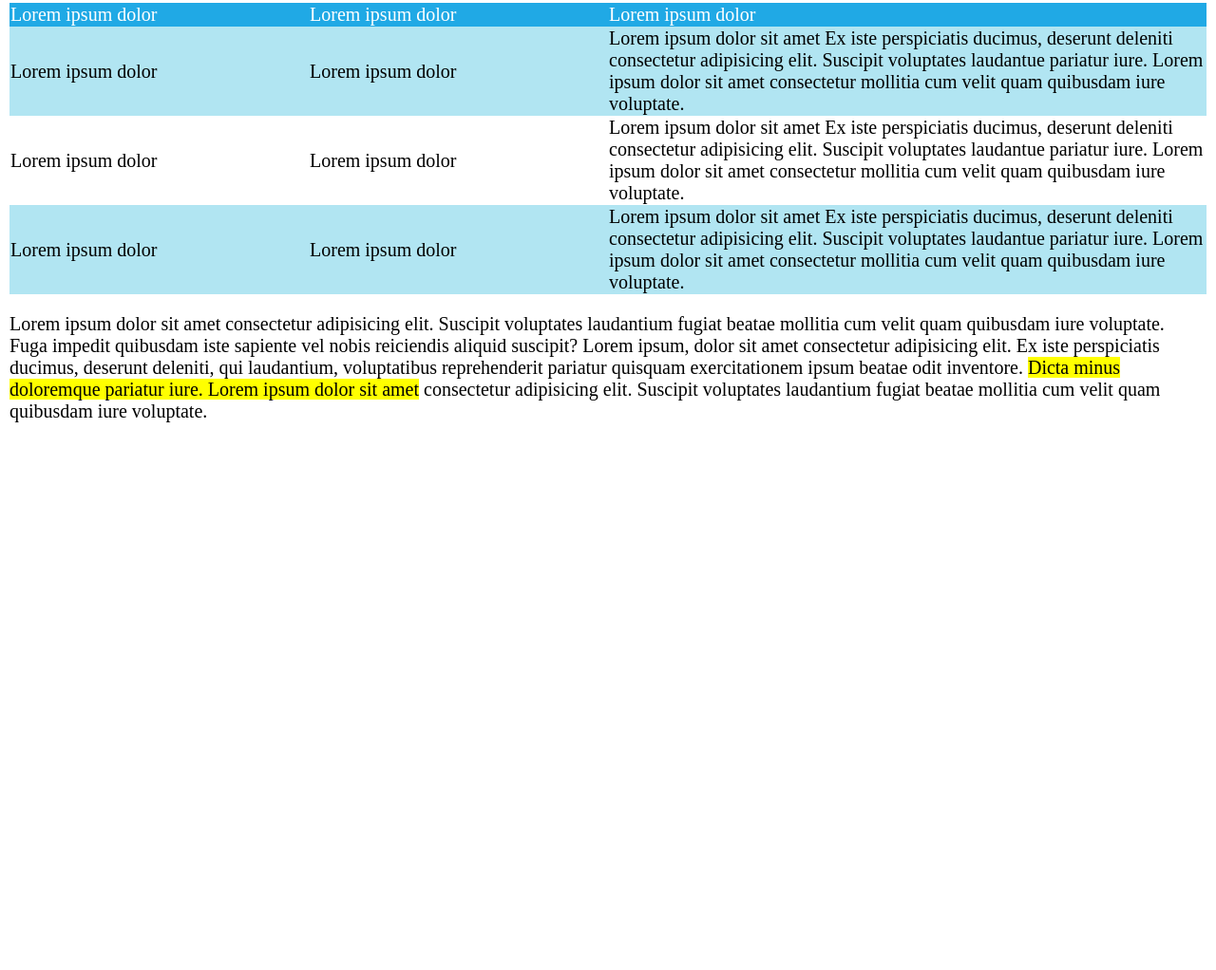
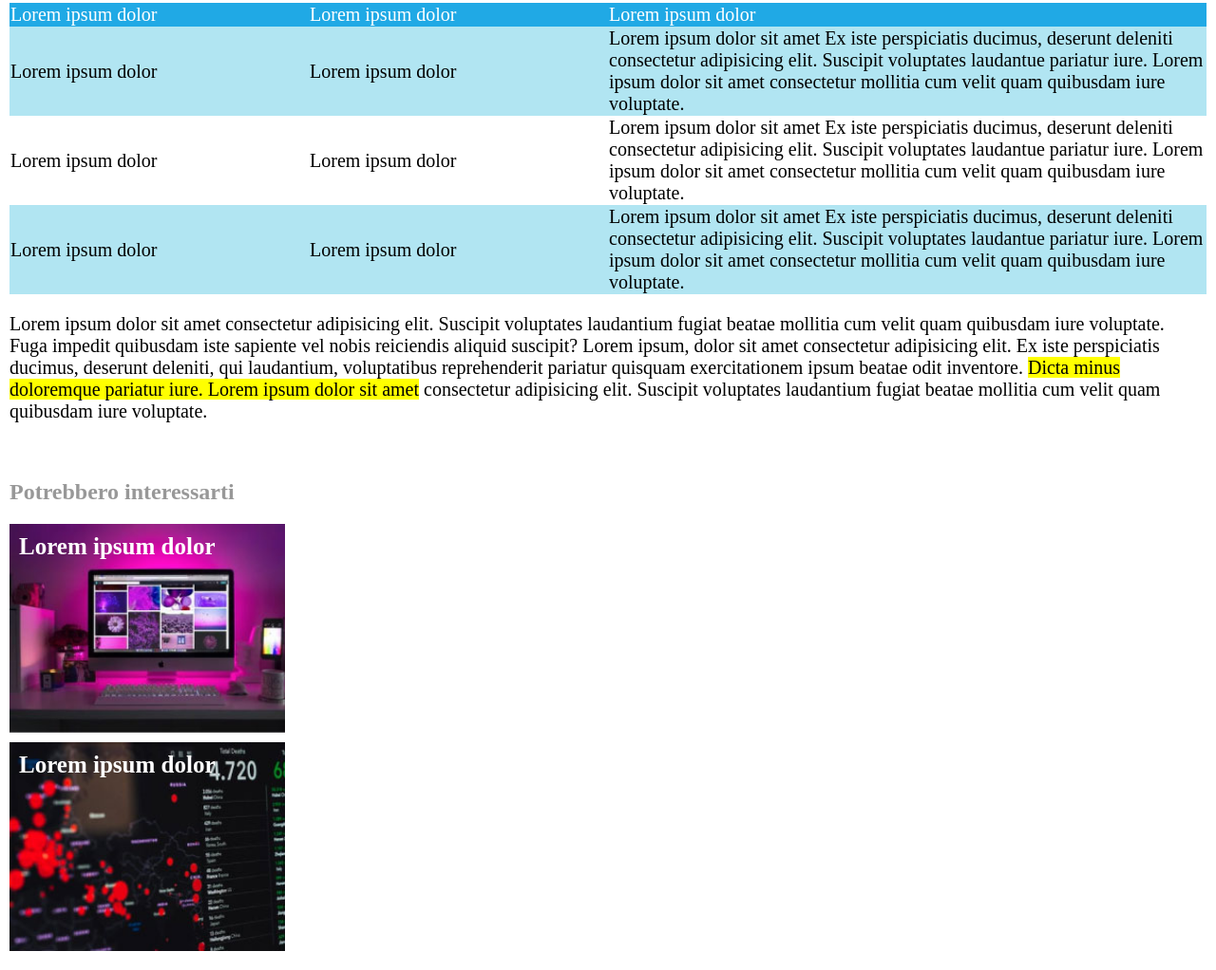
Before and after one commit to Broadcodes/html-css-booleaner, a plain HTML site: page index.html in a window 1280 px wide. Shown: the part 1704-2726 px from the top of the page at 95% size. Before the commit the page ends 2179 px from the top, so only its background shows below. Drawn offline with Linux system fonts and the light colour scheme.

Commit message:
Creazione footer con collegamenti esterni

```diff
--- a/css/style.css
+++ b/css/style.css
@@ -58,11 +58,11 @@ h1{
 }
 
 /* Main: Creazione testi */
-.testo_principale{
+.style_testo{
     padding: 10px;
 }
 
-.testo_principale .dimensione_testo{
+.style_testo .dimensione_testo{
     font-size: 20px;
     font-weight: 500;
 }
@@ -100,3 +100,37 @@ th{
 .colonna-3{
     width: 50%;
 }
+
+/* Footer: Creazione testo collegamenti esterni */
+#sottotitolo_collegamentiEsterni{
+    color: #989898;
+}
+
+.dimensione_box{
+    width: 270px;
+    height: 200px;
+}
+
+.style_collegamentoEsterno{
+    color: #fff;
+    padding: 10px;
+    font-size: 25px;
+    font-weight: bold;
+    margin: 10px 10px 10px 0px;
+}
+
+a{
+    text-decoration: none;
+}
+
+#img_1{
+    background-image: url('../img/monitor.jpg');
+    background-repeat: no-repeat;
+    background-size: cover;
+}
+
+#img_2{
+    background-image: url('../img/graph.jpg');
+    background-repeat: no-repeat;
+    background-size: cover;
+}
--- a/index.html
+++ b/index.html
@@ -31,7 +31,7 @@
         </div>
 
         <!-- Main: Creazione testi -->
-        <div class="testo_principale">
+        <div class="style_testo">
             <p class="dimensione_testo">Lorem ipsum dolor sit amet consectetur adipisicing elit. Suscipit voluptates
                 laudantium fugiat beatae
                 mollitia cum velit quam quibusdam iure voluptate. Fuga impedit quibusdam iste sapiente vel nobis
@@ -105,17 +105,24 @@
                     doloremque pariatur iure.
                     Lorem ipsum dolor sit amet</span> consectetur adipisicing elit. Suscipit voluptates laudantium
                 fugiat beatae
-                mollitia cum velit quam quibusdam iure voluptate.</p>
+                mollitia cum velit quam quibusdam iure voluptate.
+            </p>
         </div>
+    </main>
 
+    <footer>
+        <!-- Footer: Creazione testo collegamenti esterni -->
+        <div class="style_testo">
+            <h2 id="sottotitolo_collegamentiEsterni">Potrebbero interessarti</h2>
 
-
-
-
-
-
-    </main>
-    <footer></footer>
+            <a href="index.html">
+                <p id="img_1" class="dimensione_box style_collegamentoEsterno">Lorem ipsum dolor</p>
+            </a>
+            <a href="index.html">
+                <p id="img_2" class="dimensione_box style_collegamentoEsterno">Lorem ipsum dolor</p>
+            </a>
+        </div>
+    </footer>
 </body>
 
 </html>
```
